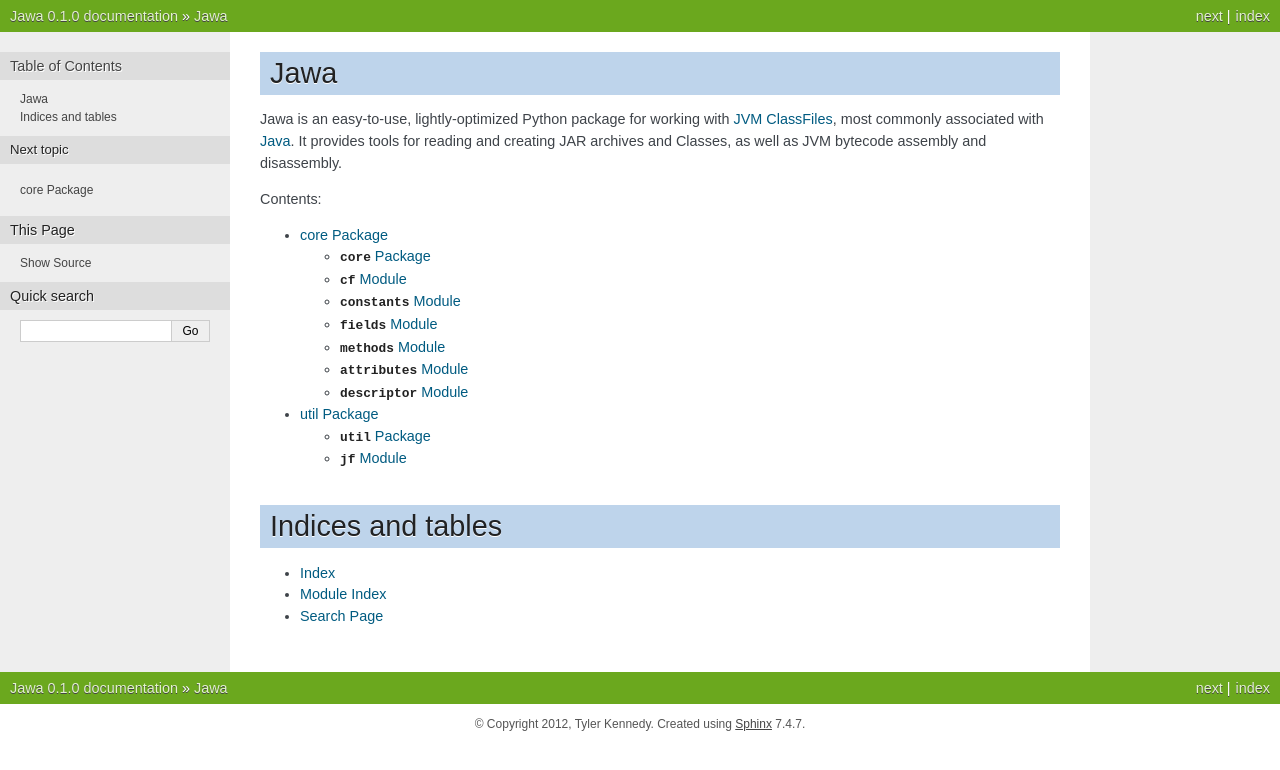
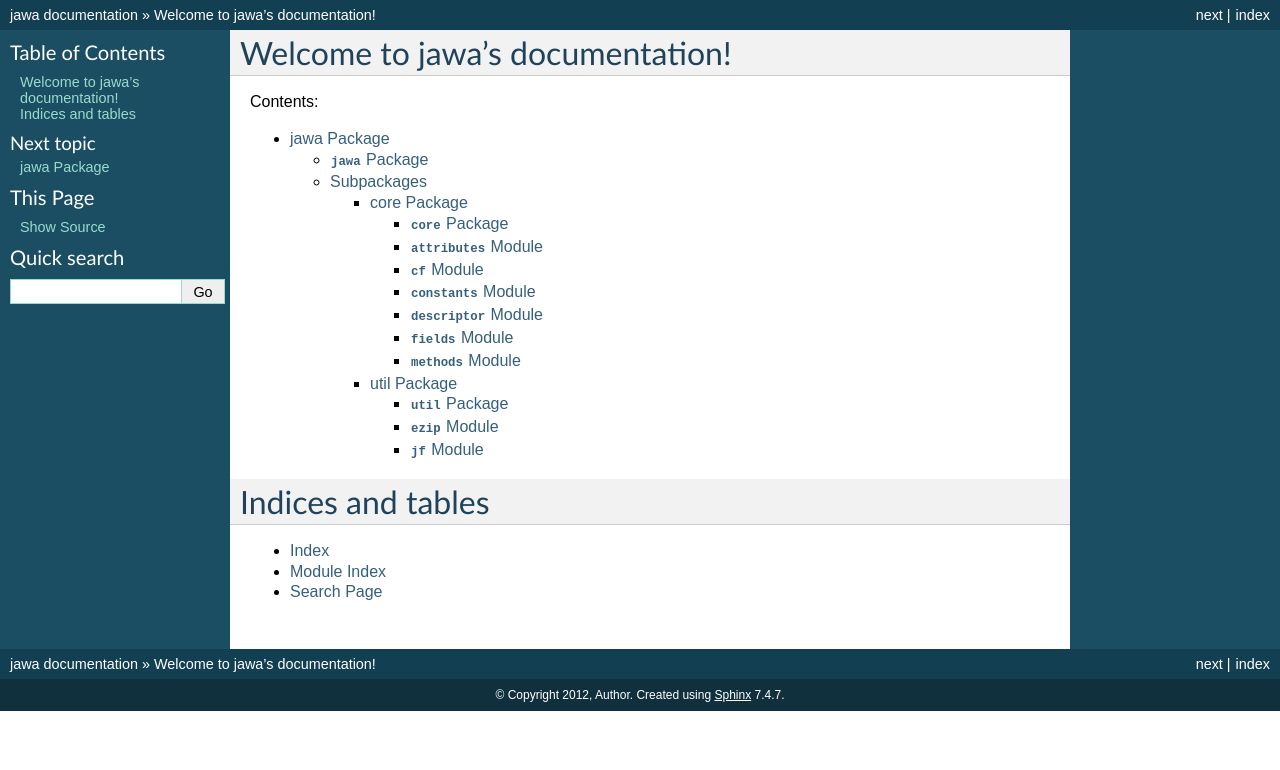
Before and after one commit to TkTech/lawu, a Sphinx documentation site: the page built from docs/index.rst, in a window 1280 px wide. Shown: the top 770 px of the page. Built offline with Sphinx 7.4.7, drawn with Linux system fonts in a browser that asks for light colours.

Commit message:
Updated autodoc, fixed :py:method -> :py:func

```diff
--- a/docs/conf.py
+++ b/docs/conf.py
@@ -1,7 +1,7 @@
 # -*- coding: utf-8 -*-
 #
 # jawa documentation build configuration file, created by
-# sphinx-quickstart on Sun May  6 02:36:50 2012.
+# sphinx-quickstart on Sun May 13 18:49:28 2012.
 #
 # This file is execfile()d with the current directory set to its containing dir.
 #
@@ -18,7 +18,6 @@
 # documentation root, use os.path.abspath to make it absolute, like shown here.
 #sys.path.insert(0, os.path.abspath('.'))
 sys.path.insert(0, os.path.abspath('..'))
-
 # -- General configuration -----------------------------------------------------
 
 # If your documentation needs a minimal Sphinx version, state it here.
@@ -26,10 +25,7 @@
 
 # Add any Sphinx extension module names here, as strings. They can be extensions
 # coming with Sphinx (named 'sphinx.ext.*') or your custom ones.
-extensions = [
-    'sphinx.ext.autodoc',
-    'sphinx.ext.viewcode'
-]
+extensions = ['sphinx.ext.autodoc', 'sphinx.ext.viewcode']
 
 # Add any paths that contain templates here, relative to this directory.
 templates_path = ['_templates']
@@ -44,17 +40,17 @@
 master_doc = 'index'
 
 # General information about the project.
-project = u'Jawa'
-copyright = u'2012, Tyler Kennedy'
+project = u'jawa'
+copyright = u'2012, Author'
 
 # The version info for the project you're documenting, acts as replacement for
 # |version| and |release|, also used in various other places throughout the
 # built documents.
 #
 # The short X.Y version.
-version = '0.1'
+version = ''
 # The full version, including alpha/beta/rc tags.
-release = '0.1.0'
+release = ''
 
 # The language for content autogenerated by Sphinx. Refer to documentation
 # for a list of supported languages.
@@ -78,7 +74,7 @@
 
 # If true, the current module name will be prepended to all description
 # unit titles (such as .. function::).
-add_module_names = False
+#add_module_names = True
 
 # If true, sectionauthor and moduleauthor directives will be shown in the
 # output. They are ignored by default.
@@ -95,7 +91,7 @@
 
 # The theme to use for HTML and HTML Help pages.  See the documentation for
 # a list of builtin themes.
-html_theme = 'nature'
+html_theme = 'default'
 
 # Theme options are theme-specific and customize the look and feel of a theme
 # further.  For a list of options available for each theme, see the
@@ -132,7 +128,7 @@
 
 # If true, SmartyPants will be used to convert quotes and dashes to
 # typographically correct entities.
-html_use_smartypants = True
+#html_use_smartypants = True
 
 # Custom sidebar templates, maps document names to template names.
 #html_sidebars = {}
--- a/docs/index.rst
+++ b/docs/index.rst
@@ -1,20 +1,17 @@
 .. jawa documentation master file, created by
-   sphinx-quickstart on Sun May  6 02:36:50 2012.
+   sphinx-quickstart on Sun May 13 18:49:28 2012.
    You can adapt this file completely to your liking, but it should at least
    contain the root `toctree` directive.
 
-Jawa
+Welcome to jawa's documentation!
 ================================
-
-Jawa is an easy-to-use, lightly-optimized Python package for working with `JVM ClassFiles <https://en.wikipedia.org/wiki/Java_class_file>`_, most commonly associated with `Java <https://en.wikipedia.org/wiki/Java_(programming_language)>`_. It provides tools for reading and creating JAR archives and Classes, as well as JVM bytecode assembly and disassembly.
 
 Contents:
 
 .. toctree::
    :maxdepth: 4
 
-   jawa.core
-   jawa.util
+   jawa
 
 
 Indices and tables
```
Also changed, not shown: docs/jawa.core.rst (+20 -14 lines), docs/jawa.util.rst (+8 -0 lines), 1 other file.
